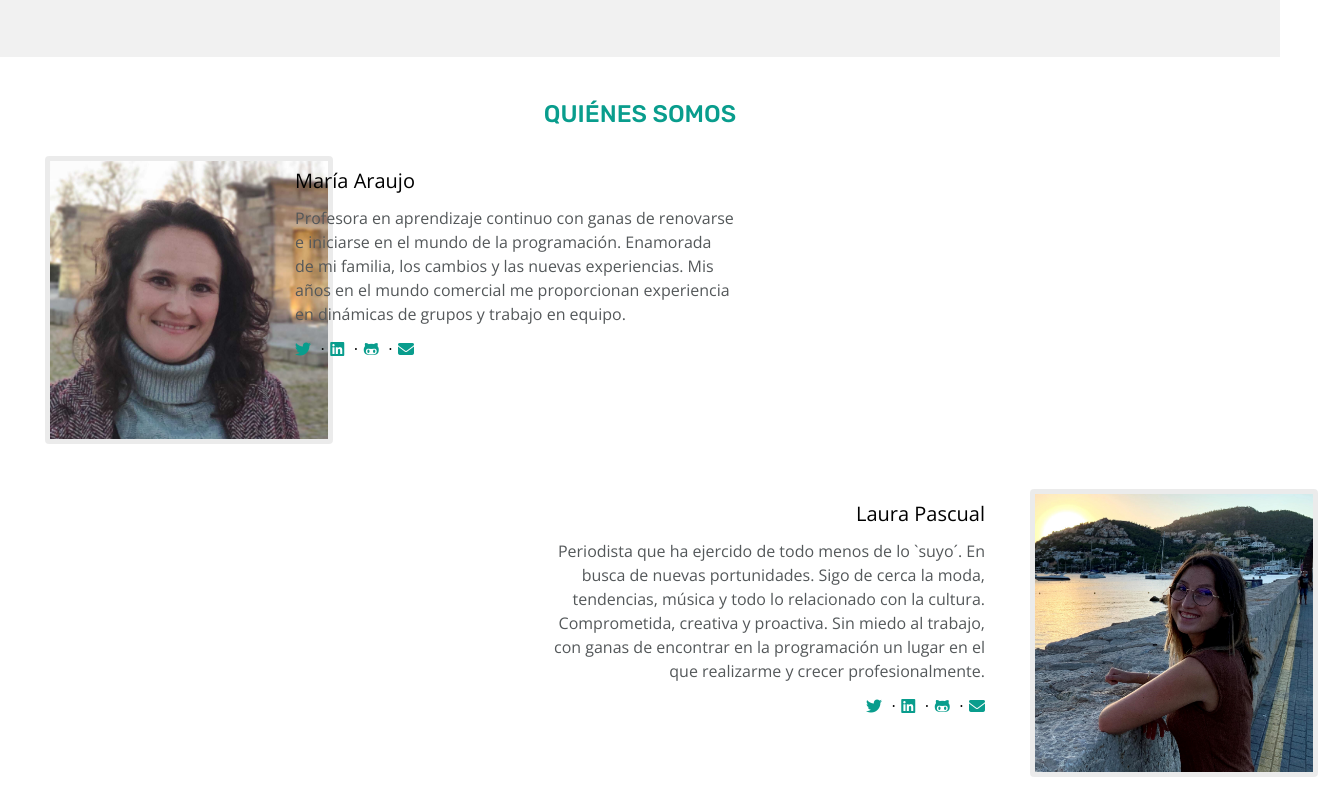
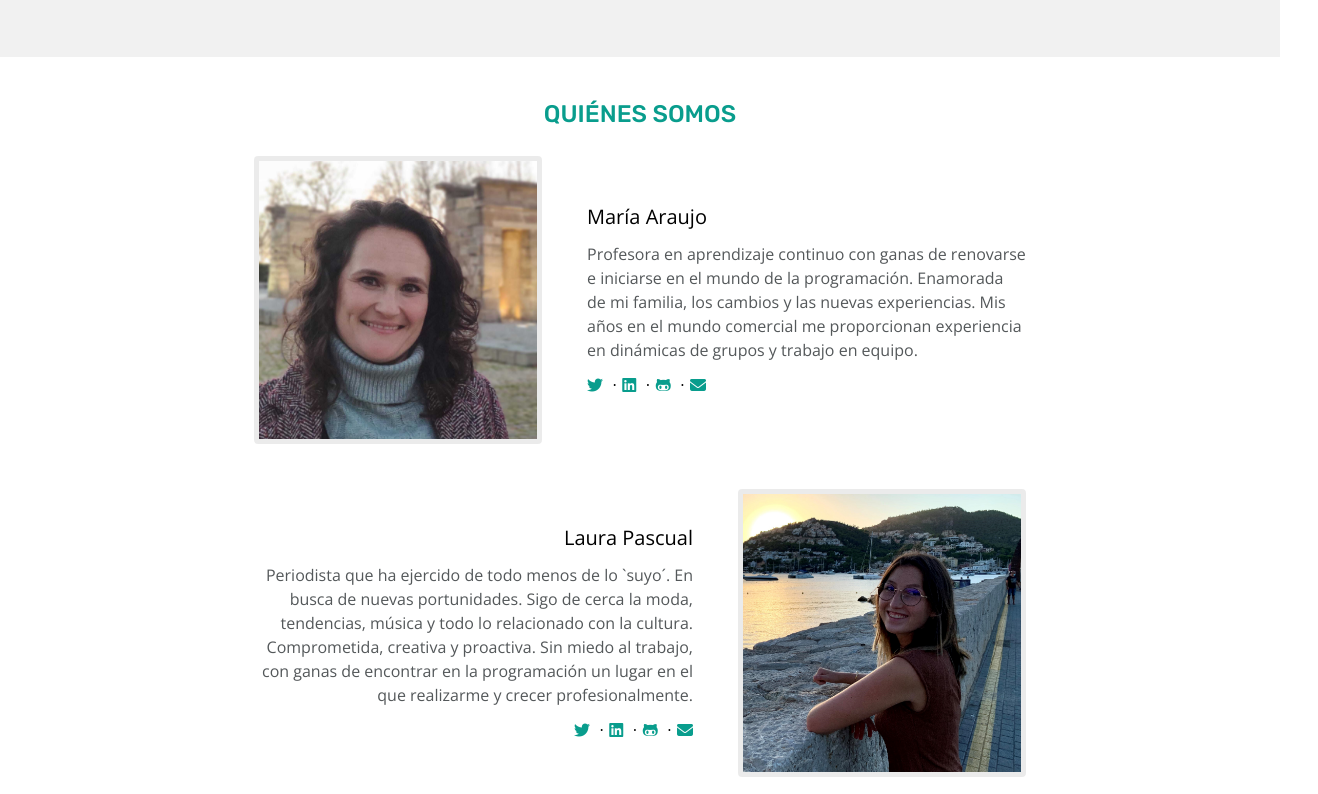
Before and after one commit to maragil/social-info-web, a website: page docs/index.html in a window 1280 px wide. Shown: the part 1286-2080 px from the top of the page, 1318 px wide, since content can reach past the window. Drawn offline with nearby package versions, Linux system fonts and the light colour scheme; files that its build step writes are made by us from their sources.

Commit message:
update about us desktop version

```diff
--- a/src/scss/layout/_section-3.scss
+++ b/src/scss/layout/_section-3.scss
@@ -21,6 +21,12 @@
             display: grid;
             grid-template-columns: 205px 1fr;
             grid-auto-rows: 1fr;
+        }
+        @media (min-width: 1200px) {
+            display: flex;
+            flex-direction: row;
+            justify-content: center;
+            align-items: center;
         }
 }
 .member-img {
@@ -81,6 +87,12 @@
             grid-template-columns: 1fr 205px;
             grid-template-areas: 'text img';
         }
+        @media (min-width: 1200px) {
+            display: flex;
+            flex-direction: row-reverse;
+            justify-content: center;
+            align-items: center;
+        }
 }
 
 .member-content-reverse {
```
